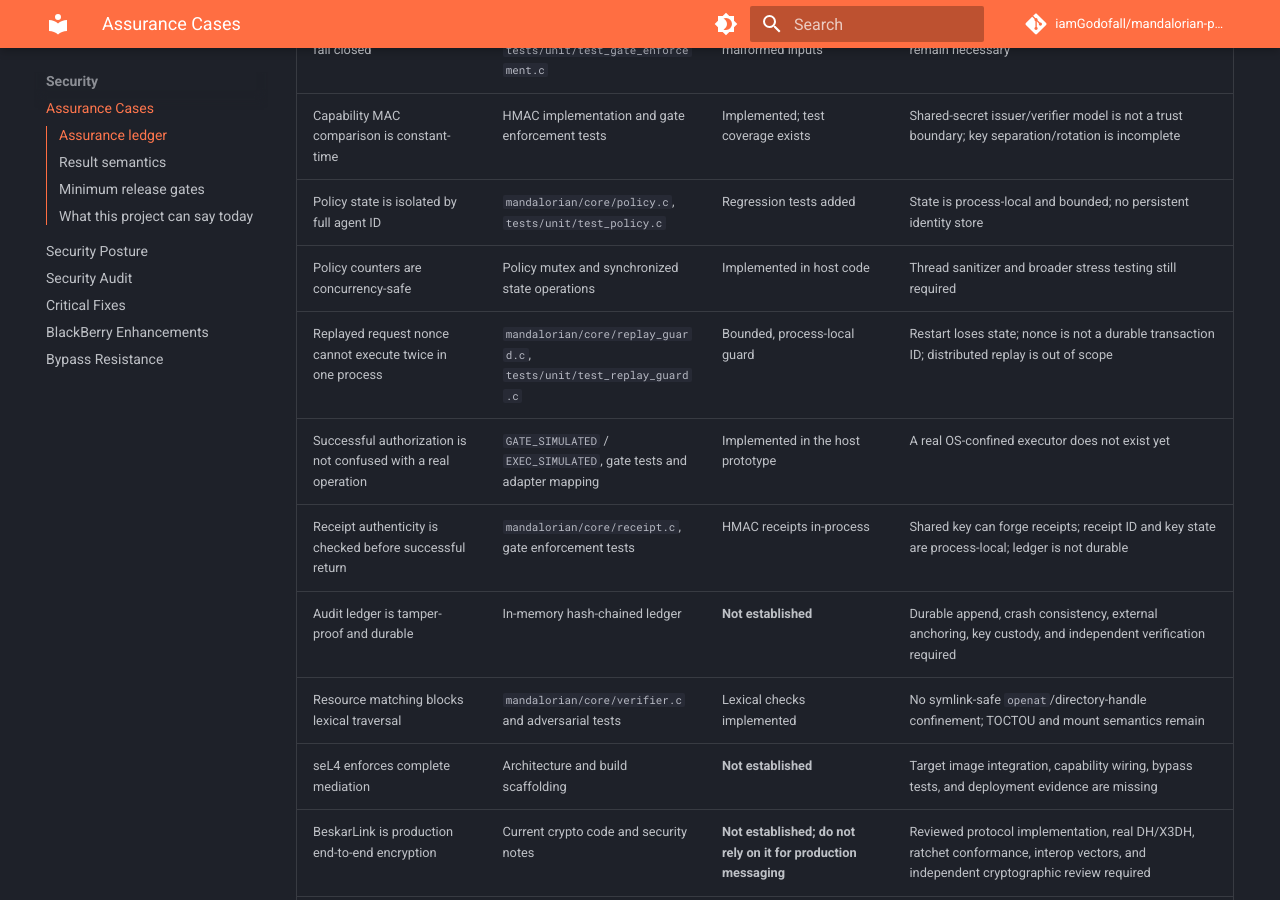
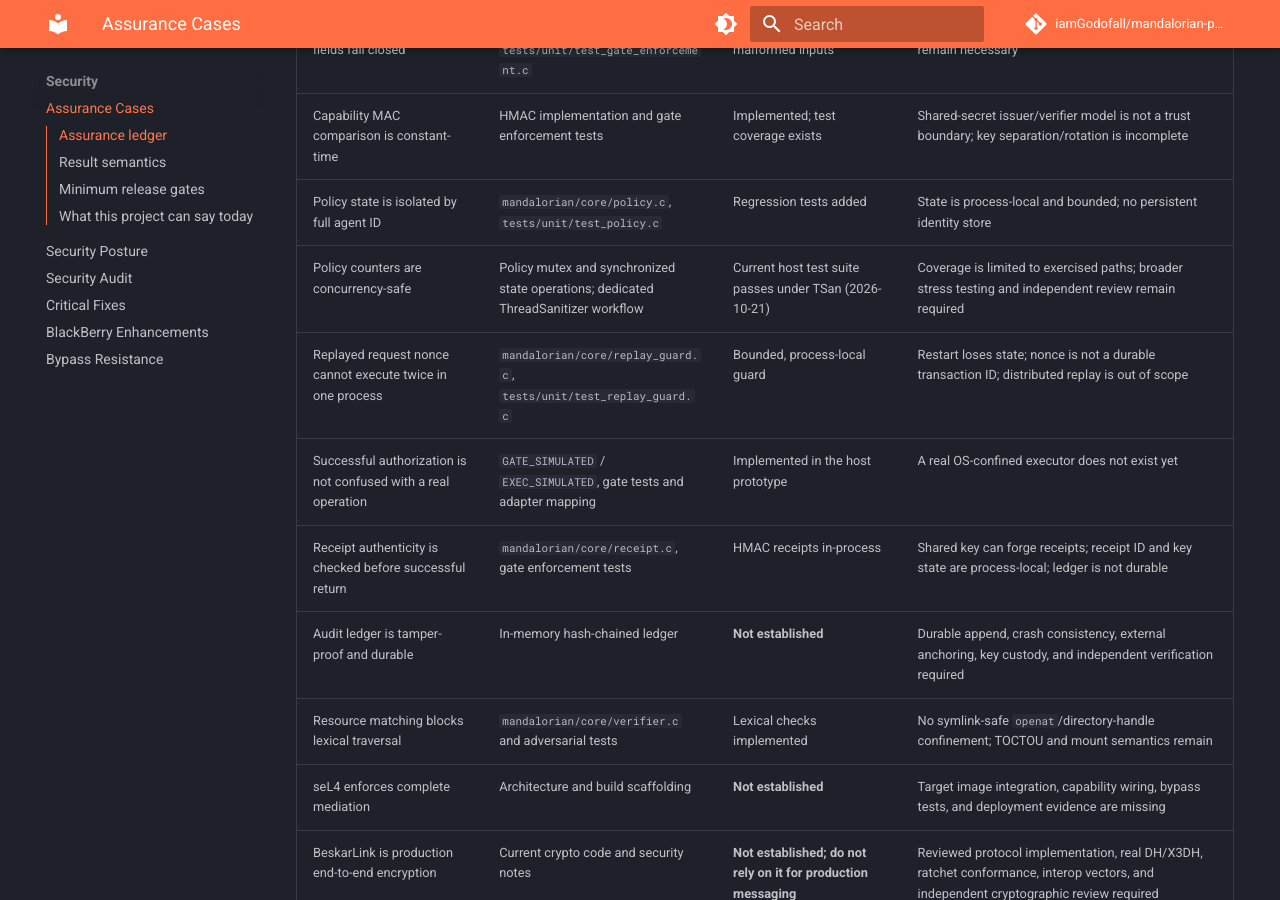
Before and after one commit to iamGodofall/mandalorian-project, an MkDocs documentation site: the page built from docs/security/ASSURANCE_CASES.md, in a window 1280 px wide and 900 px high, scrolled down 476 px. Built offline with MkDocs 1.6.1 and Material for MkDocs 9.7.7, drawn with Linux system fonts in a browser that asks for light colours; comment, search, counter and statistics services are not loaded.

Commit message:
docs: record ThreadSanitizer evidence and limits

```diff
--- a/docs/security/ASSURANCE_CASES.md
+++ b/docs/security/ASSURANCE_CASES.md
@@ -12,7 +12,7 @@ The rule for this project is simple: a security claim must point to code, a test
 | Malformed capability fields fail closed | `mandalorian/core/verifier.c`, `tests/unit/test_gate_enforcement.c` | Tested for selected malformed inputs | Property-based coverage and independent review remain necessary |
 | Capability MAC comparison is constant-time | HMAC implementation and gate enforcement tests | Implemented; test coverage exists | Shared-secret issuer/verifier model is not a trust boundary; key separation/rotation is incomplete |
 | Policy state is isolated by full agent ID | `mandalorian/core/policy.c`, `tests/unit/test_policy.c` | Regression tests added | State is process-local and bounded; no persistent identity store |
-| Policy counters are concurrency-safe | Policy mutex and synchronized state operations | Implemented in host code | Thread sanitizer and broader stress testing still required |
+| Policy counters are concurrency-safe | Policy mutex and synchronized state operations; dedicated ThreadSanitizer workflow | Current host test suite passes under TSan (2026-10-21) | Coverage is limited to exercised paths; broader stress testing and independent review remain required |
 | Replayed request nonce cannot execute twice in one process | `mandalorian/core/replay_guard.c`, `tests/unit/test_replay_guard.c` | Bounded, process-local guard | Restart loses state; nonce is not a durable transaction ID; distributed replay is out of scope |
 | Successful authorization is not confused with a real operation | `GATE_SIMULATED` / `EXEC_SIMULATED`, gate tests and adapter mapping | Implemented in the host prototype | A real OS-confined executor does not exist yet |
 | Receipt authenticity is checked before successful return | `mandalorian/core/receipt.c`, gate enforcement tests | HMAC receipts in-process | Shared key can forge receipts; receipt ID and key state are process-local; ledger is not durable |
```
